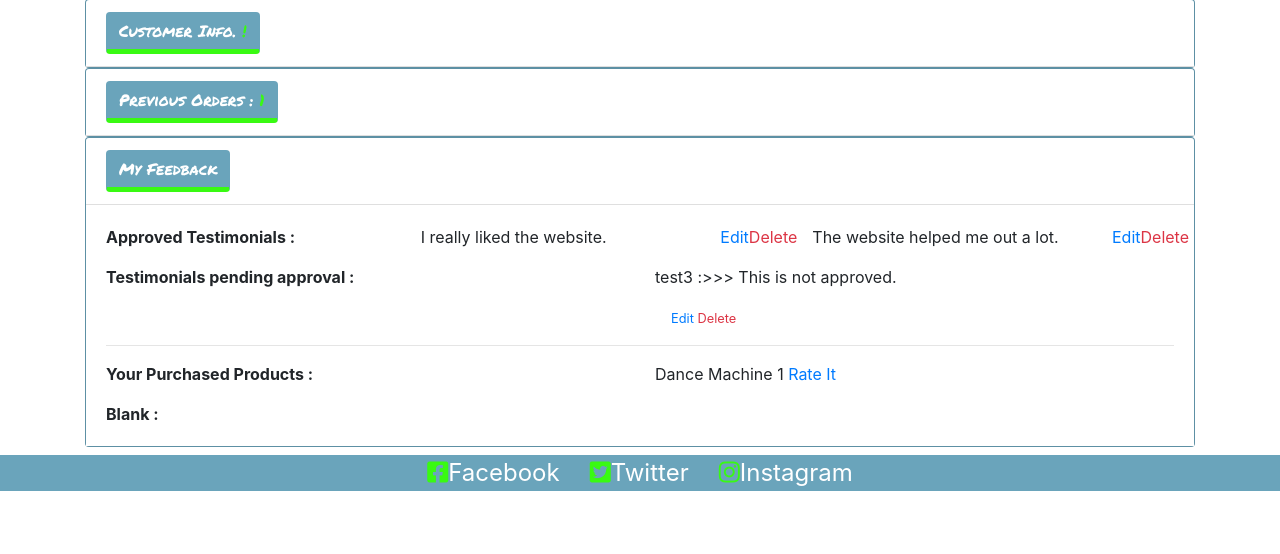
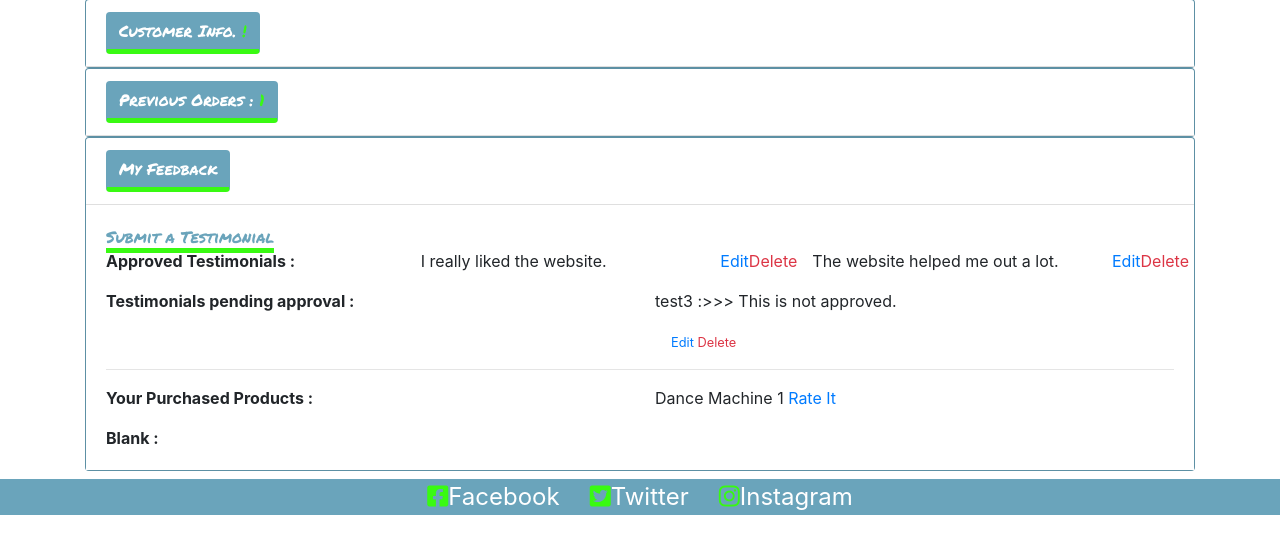
Before and after one commit to FirmoDaniel/Total_Health_At_Home, a Django app: page /profile/ in a window 1280 px wide, after a click on "My Feedback". Shown: the part 177-731 px from the top of the page. Run offline with Django 3.2, Linux system fonts and the light colour scheme; a user stored in the database is signed in; data comes from the database, SQL or seed files in the repository; tables that the repository leaves empty hold one stand-in row (values such as "Sample post"); parts of the project's set-up code (start-up, migrations or seed data) failed here and were passed over; some libraries are stand-ins or nearby versions.

Commit message:
UPDATED: profile.html with layout changes.

```diff
--- a/profiles/templates/profiles/profile.html
+++ b/profiles/templates/profiles/profile.html
@@ -95,15 +95,23 @@
                 <div id="collapseThree" class="collapse" aria-labelledby="headingThree" data-parent="#accordion">
                     <div class="card-body bg-white">
                         {% if orders %}
+                        <!--List current user's testimonial and approval status-->
                             <div class="row">
-                                <!--List current user's testimonial and approval status-->
                                 {% if user_testimonials %}
                                     <div class="col"><p class= "mb-0 font-weight-bold" >Your Testimonial :</p></div>
                                     {% for testimonial in user_testimonials %}
                                         <div class="col text-left"><p> {{ testimonial.description|capfirst }} >Status: {% if testimonal.approved %} posted ! {% else %} under review {% endif %}</p></div>
                                     {% endfor %}
-                                <!--list approved testimonials if superuser-->
-                                {% elif request.user.is_superuser %}
+                                {% else %}
+                                    <div class="col text-left">
+                                        <a href="{% url 'add_testimonial' %}" class="internal-link">Submit a Testimonial</a>
+                                    </div>
+                                {% endif %}
+                            </div>
+
+                            <!--list approved testimonials and pending if superuser-->
+                            <div class="row">
+                                {% if request.user.is_superuser %}
                                 <div class="col"><p class= "mb-0 font-weight-bold" >Approved Testimonials :</p></div>
                                     {% for testimonial in testimonials %}
                                         {% if testimonial.approved %}
@@ -113,15 +121,7 @@
                                             <a class="text-danger" href="{% url 'delete_testimonial' testimonial.id %}">Delete</a>
                                         {% endif %}
                                     {% endfor %}
-                                <!--Present button to add a testimonial to verified user-->
-                                {% else %}
-                                    <div class="col text-left">
-                                        <a href="{% url 'add_testimonial' %}" class="internal-link">Submit a Testimonial</a>
-                                    </div>
-                                {% endif %}
                             </div>
-                            <!-- SuperUser can view all testimonials pending approval-->
-                            {% if request.user.is_superuser %}
                             <div class="row">
                                 <div class="col"><p class= "mb-0 font-weight-bold" >Testimonials pending approval :</p></div>
                                 {% for testimonial in testimonials %}
```
